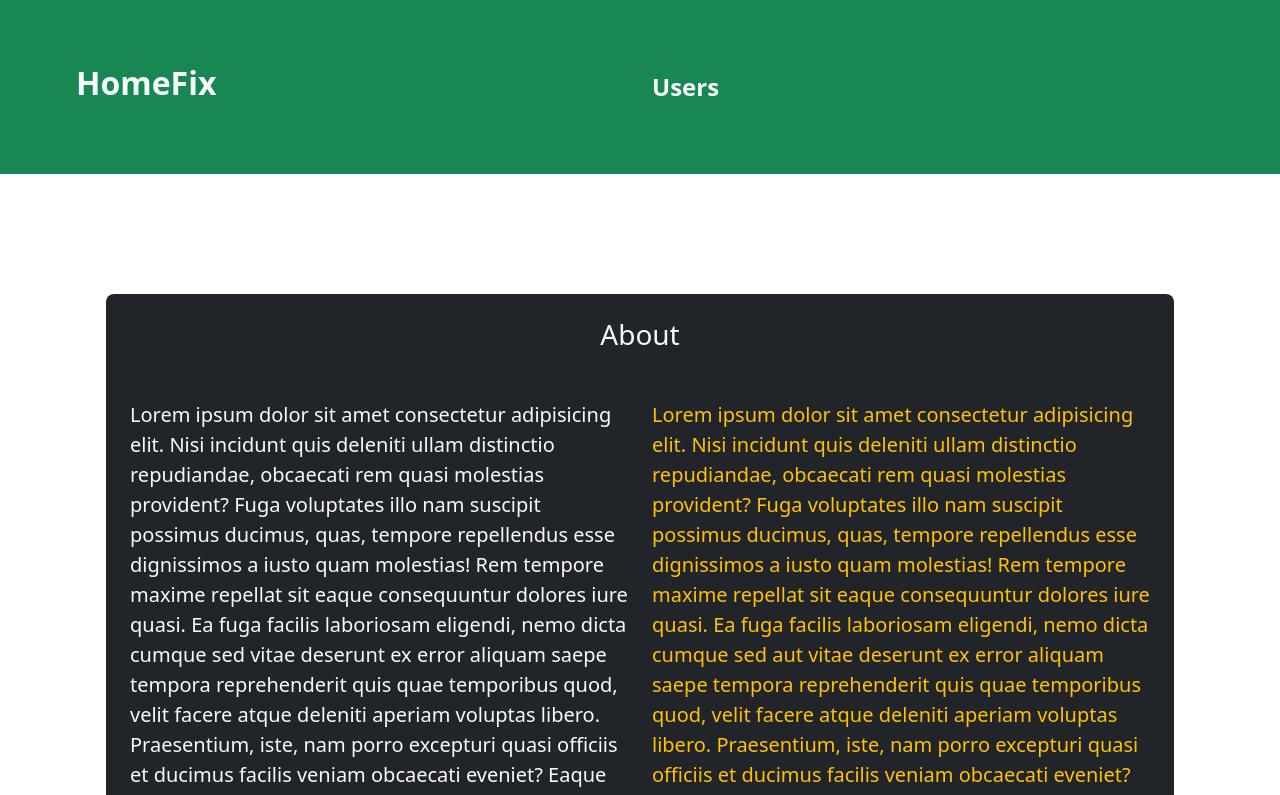
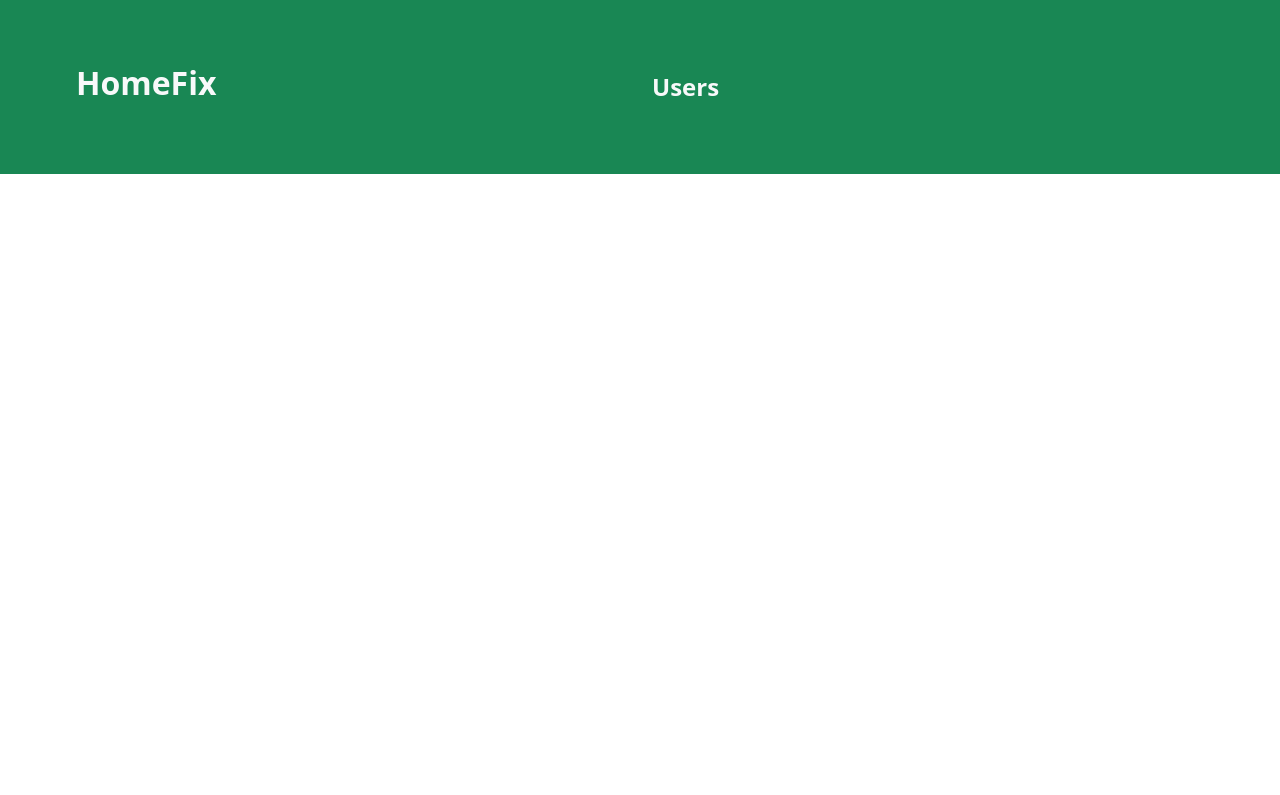
Before and after one commit to Mlindaamani/harp, a Next.js app: page / in a window 1280 px wide. Shown: the top 795 px of the page. Built offline with nearby package versions, Linux system fonts and the light colour scheme.

Commit message:
Created a layout file in users

```diff
--- a/app/page.js
+++ b/app/page.js
@@ -1,9 +1,3 @@
-import UserProfile from "./users/page";
-
 export default function Home() {
-  return (
-    <div className="vh-100 p-4">
-      <UserProfile />
-    </div>
-  );
+  return <div className="vh-100 p-4"></div>;
 }
```
Also changed, not shown: app/users/layout.js (added, +7 -0 lines).
